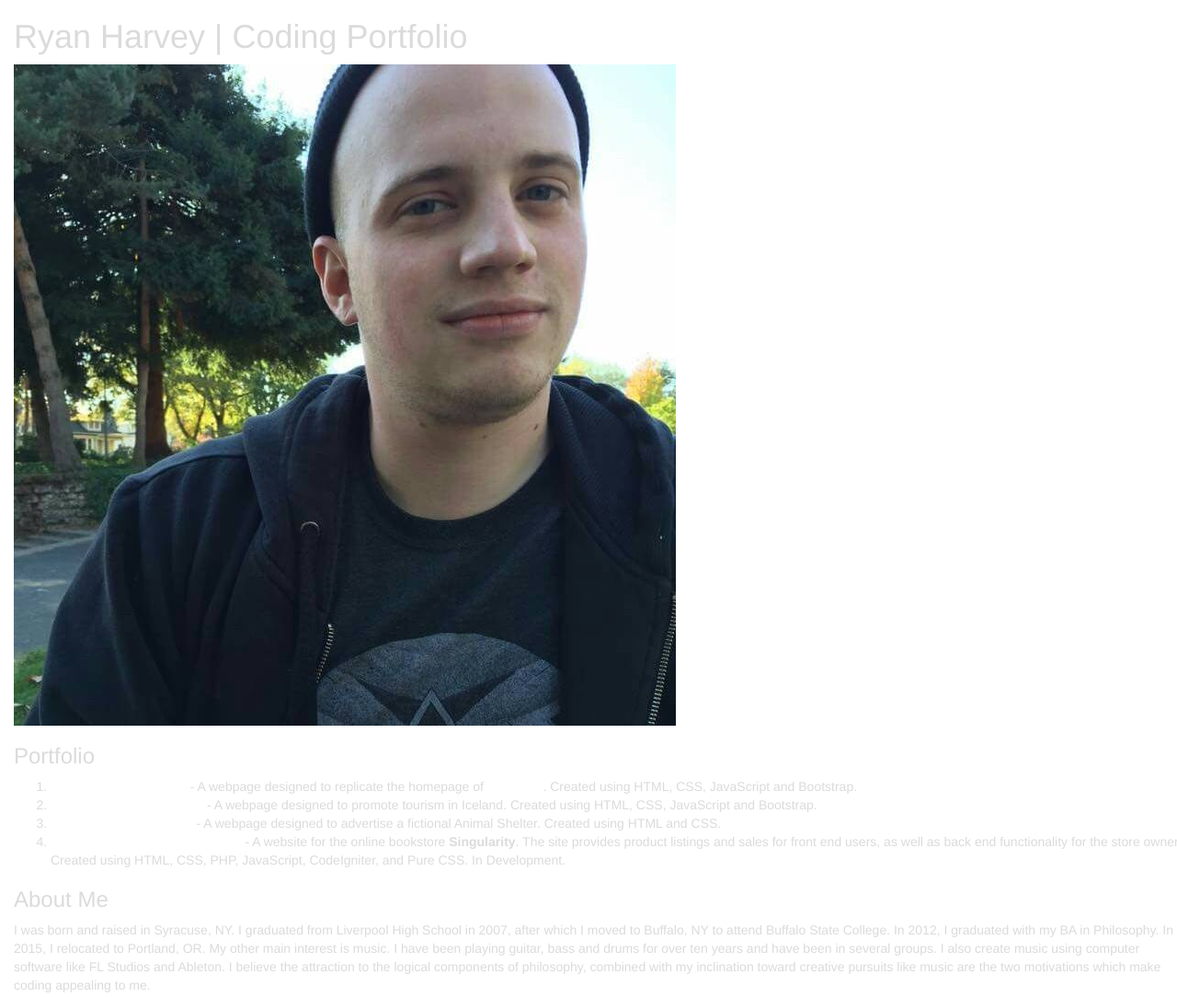
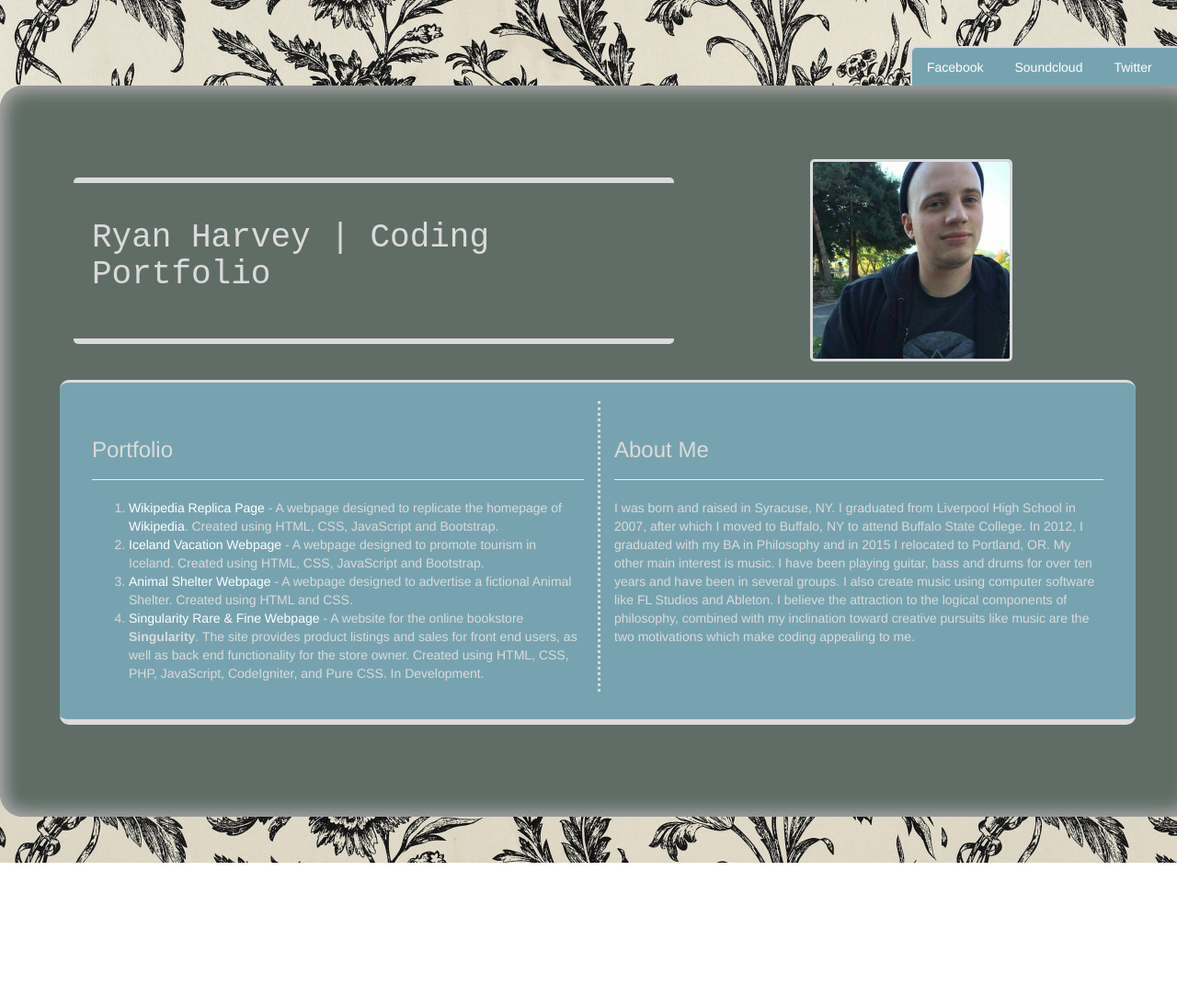
Before and after one commit to ribalding/portfolio, a plain HTML site: page index.html in a window 1280 px wide. Shown: the whole page at 92% size. After the commit the page ends 938 px from the top, so only its background shows below. Drawn offline with nearby package versions, Linux system fonts and the light colour scheme.

Commit message:
Added styling and navigation tabs

```diff
--- a/index.html
+++ b/index.html
@@ -7,11 +7,34 @@
     </head>
     <body>
       <div class="container">
-        <h1>Ryan Harvey | Coding Portfolio</h1>
+        <div class="row">
+          <div class="col-sm-offset-9 col-sm-3">
+            <div class="navigation">
+              <ul class="nav nav-tabs">
+                <li><a href="https://www.facebook.com/ryan.harvey.3194524">Facebook</a></li>
+                <li><a href="https://soundcloud.com/weirddirtyhands">Soundcloud</a></li>
+                <li><a href="https://twitter.com/ryan_harveyyy">Twitter</a></li>
+              </ul>
+            </div>
+          </div>
+        </div>
+      </div>
+      <div class="container content-wrapper">
+        <div class="row">
+          <div class="col-sm-7">
+            <h1 class="title">Ryan Harvey | Coding Portfolio</h1>
+          </div>
+          <div class-"col-sm-5">
             <!-- Image -->
-        <img src="img/headshot1.jpg" alt="Ryan Harvey">
+            <img class="headshot" src="img/headshot1.jpg" alt="Ryan Harvey">
+          </div>
+        </div>
+        <div class="row content-box">
+          <div class="col-sm-6">
             <!--Portfolio List -->
+            <div class="page-header">
               <h3>Portfolio</h3>
+            </div>
             <ol>
               <li><a href="https://github.com/ribalding/wikipedia">Wikipedia Replica Page</a> - A webpage designed to replicate the homepage of <a href="https://www.wikipedia.org/">Wikipedia</a>.  Created using HTML, CSS, JavaScript and Bootstrap.</li>
               <li><a href="https://github.com/ribalding/vacation">Iceland Vacation Webpage</a> - A webpage designed to promote tourism in Iceland. Created using HTML, CSS, JavaScript and Bootstrap.</li>
@@ -19,11 +42,20 @@
               <li><a href="http://doesntmatterto.us/">Singularity Rare &amp; Fine Webpage</a> - A website for the online bookstore <strong>Singularity</strong>.
                   The site provides product listings and sales for front end users, as well as back end functionality for the store owner.  Created using HTML, CSS, PHP, JavaScript, CodeIgniter, and Pure CSS.  In Development.</li>
             </ol>
+          </div>
+          <div class='col-sm-6 dotted-line'>
             <!-- About Me -->
+            <div class="page-header">
               <h3>About Me</h3>
-          <p>I was born and raised in Syracuse, NY.  I graduated from Liverpool High School in 2007, after which I moved to Buffalo, NY to attend Buffalo State College.  In 2012, I graduated with my BA in Philosophy.
-            In 2015, I relocated to Portland, OR.  My other main interest is music.  I have been playing guitar, bass and drums for over ten years and have been in several groups.
+            </div>
+              <p>I was born and raised in Syracuse, NY.  I graduated from Liverpool High School in 2007, after which I moved to Buffalo, NY to attend Buffalo State College.
+                In 2012, I graduated with my BA in Philosophy and in 2015 I relocated to Portland, OR.  My other main interest is music.  I have been playing guitar, bass and drums for over ten years and have been in several groups.
                 I also create music using computer software like FL Studios and Ableton.  I believe the attraction to the logical components of philosophy, combined with my inclination toward creative pursuits like music are the two motivations which make coding appealing to me.</p>
+                <br><br>
           </div>
+        </div>
+      </div>
+      <script src="https://ajax.googleapis.com/ajax/libs/jquery/1.11.3/jquery.min.js"></script>
+      <script src="js/bootstrap.min.js"></script>
     </body>
   </html>
```
Also changed, not shown: img/floral1.jpg (added), img/floral2.jpg (added). Lines whose indentation alone changed are shown as unchanged.
